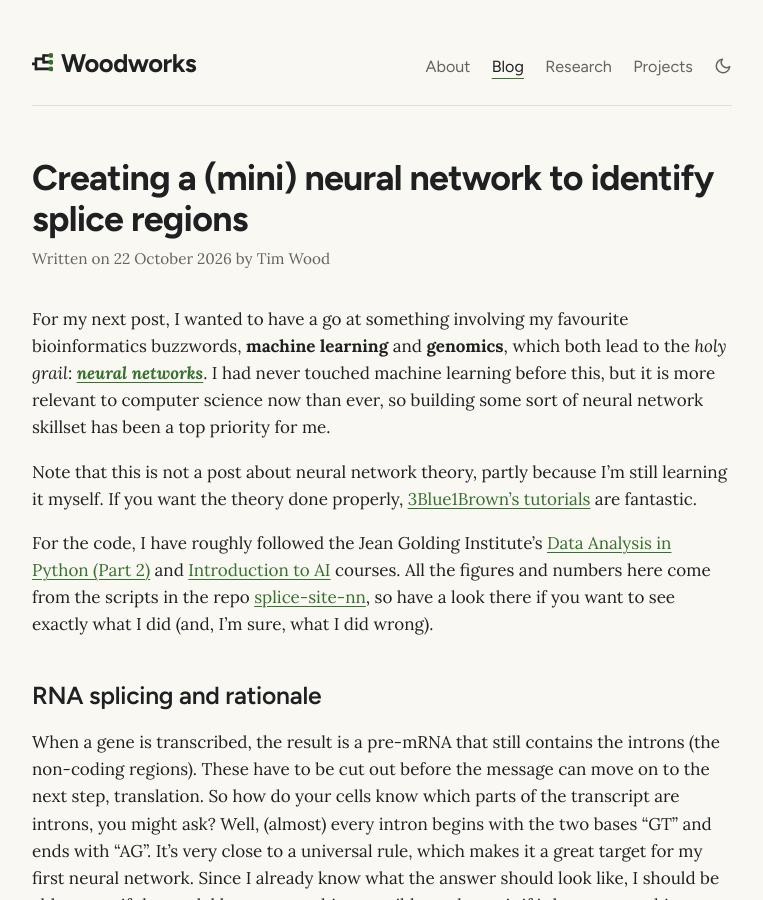
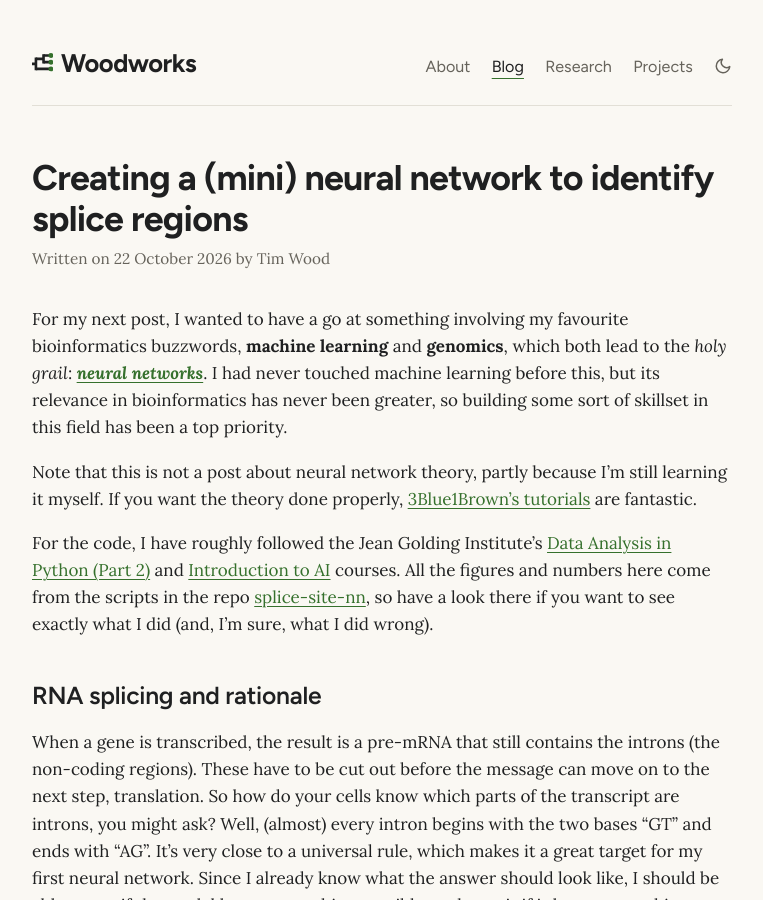
Before and after one commit to timj-wood/timj-wood.github.io, a Jekyll site: the page built from _posts/2026-10-22-splice-site-neural-network.md, in a window 1280 px wide and 900 px high. Shown: the whole window, without its empty margins (258-1021 px from the left). Built offline with Jekyll 4.4.1, drawn with Linux system fonts in a browser that asks for light colours.

Commit message:
Update 2026-10-22-splice-site-neural-network.md

```diff
--- a/_posts/2026-10-22-splice-site-neural-network.md
+++ b/_posts/2026-10-22-splice-site-neural-network.md
@@ -5,7 +5,7 @@ category: machine-learning
 tags: [neural-networks, genomics]
 ---
 
-For my next post, I wanted to have a go at something involving my favourite bioinformatics buzzwords, **machine learning** and **genomics**, which both lead to the *holy grail*: [***neural networks***](https://en.wikipedia.org/wiki/Neural_network_(machine_learning)). I had never touched machine learning before this, but it is more relevant to computer science now than ever, so building some sort of neural network skillset has been a top priority for me.
+For my next post, I wanted to have a go at something involving my favourite bioinformatics buzzwords, **machine learning** and **genomics**, which both lead to the *holy grail*: [***neural networks***](https://en.wikipedia.org/wiki/Neural_network_(machine_learning)). I had never touched machine learning before this, but its relevance in bioinformatics has never been greater, so building some sort of skillset in this field has been a top priority.
 
 Note that this is not a post about neural network theory, partly because I'm still learning it myself. If you want the theory done properly, [3Blue1Brown's tutorials](https://www.3blue1brown.com/lessons/neural-networks/) are fantastic.
 
```
